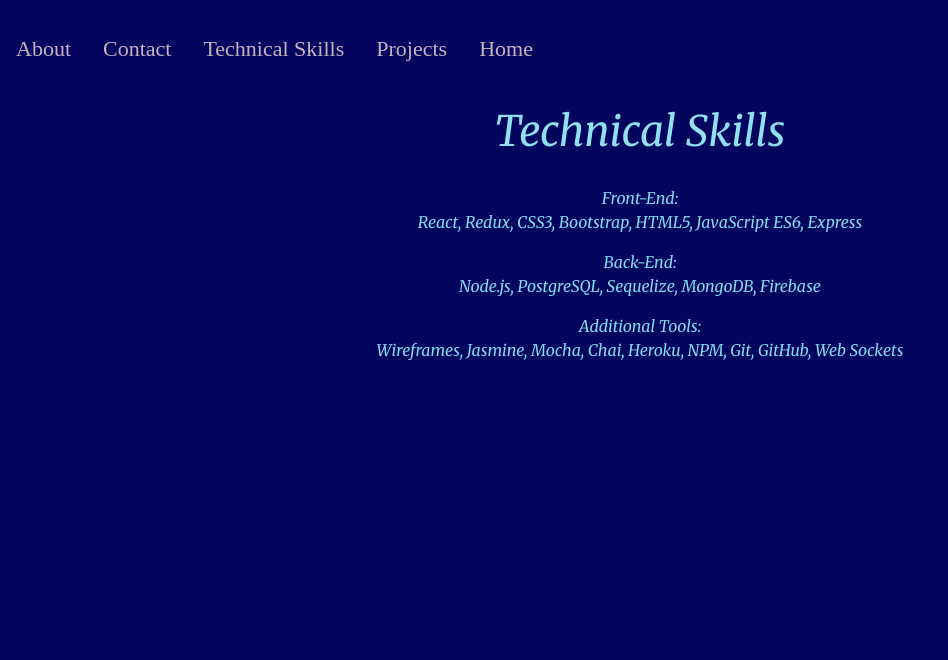
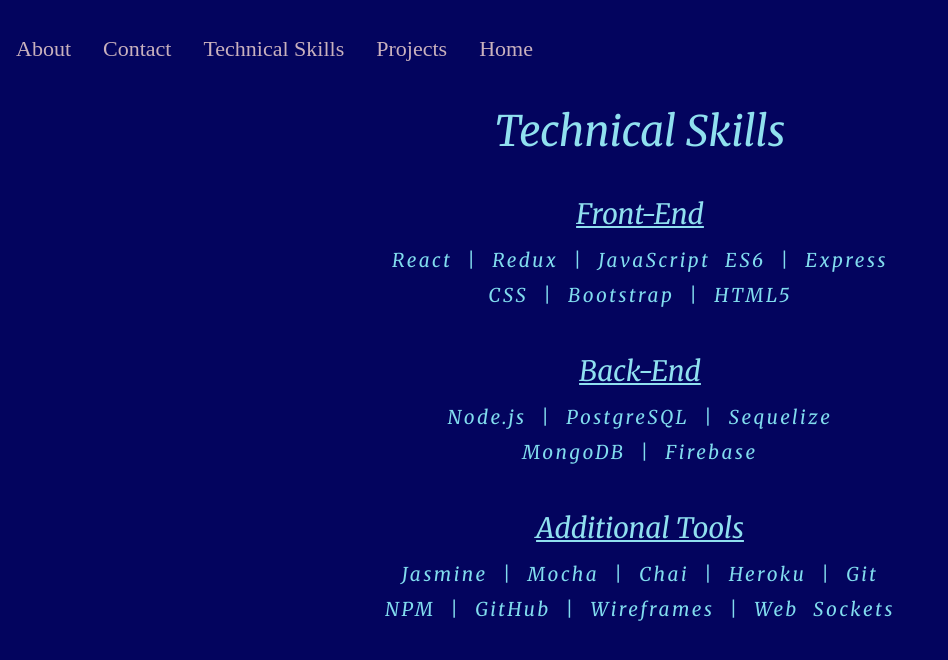
Before and after one commit to tdw78/timothy-weiss, a React (Create React App) app: page /skills in a window 1280 px wide. Shown: the top 660 px of the page, without its empty margins (0-948 px from the left). Built offline with nearby package versions, Linux system fonts and the light colour scheme.

Commit message:
Changes made

```diff
--- a/src/App.css
+++ b/src/App.css
@@ -41,11 +41,11 @@
 #about-me {
   color: #81DCEE;
   font-size: 17px;
-  font-weight: bold;
+  /* font-weight: bold; */
   text-align: left;
   line-height: 1.7;
   word-spacing: 4px;
-  letter-spacing: .1rem;
+  letter-spacing: .2rem;
 }
 
 img {
--- a/src/components/Skills.js
+++ b/src/components/Skills.js
@@ -6,29 +6,91 @@
   render () {
     const titleStyle = {
       fontSize: 42,
-      paddingBottom: 22,
       paddingTop: 33
+    }
+    const headerStyle = {
+      fontSize: 28,
+      paddingTop: 29,
+      textDecorationLine: 'underline'
     }
     const listStyle = {
       color: "#81DCEE",
-      textAlign: "center"
+      textAlign: "center",
+      fontSize: 19,
+      wordSpacing: 8,
+      lineHeight: 1,
+      letterSpacing: 2.5
     }
 
+      {/* <p style={listStyle}>React, Redux, CSS3, Bootstrap, HTML5, JavaScript ES6, Express</p> */}
     return (
       <div>
         <div className="main">
           <h2 style={titleStyle}>Technical Skills</h2>
+
           <div className="row">
-            <div className="col-lg-3"></div>
-          <div className="col-lg-6" id="skills-list">
-            <p style={listStyle}>Front-End:<br></br>  React, Redux, CSS3, Bootstrap, HTML5, JavaScript ES6, Express</p>
-            <p style={listStyle}>Back-End:<br></br>  Node.js, PostgreSQL, Sequelize, MongoDB, Firebase</p>
-            <p style={listStyle}>Additional Tools:<br></br>  Wireframes, Jasmine, Mocha, Chai, Heroku, NPM, Git, GitHub, Web Sockets</p>
+            <div className="col-lg-2"></div>
+              <div className="col-lg-8" id="skills-list">
+
+
+                <p style={headerStyle}>Front-End<br></br> </p>
+
+                <div class="row">
+                  <div class="col-lg-2"></div>
+                  <div class="col-lg-8">
+                    <p style={listStyle}>React | Redux | JavaScript ES6 | Express</p>
+                  </div>
+                </div>
+
+                <div class="row">
+                  <div class="col-lg-2"></div>
+                  <div class="col-lg-8">
+                    <p style={listStyle}>CSS | Bootstrap | HTML5</p>
+                  </div>
+                </div>
+
+            <p style={headerStyle}>Back-End<br></br></p>
+            {/* <p style={listStyle}>Node.js, PostgreSQL, Sequelize, MongoDB, Firebase</p> */}
+
+            <div class="row">
+                  <div class="col-lg-2"></div>
+                  <div class="col-lg-8">
+                    <p style={listStyle}>Node.js | PostgreSQL | Sequelize</p>
+                  </div>
+                </div>
+
+                <div class="row">
+                  <div class="col-lg-3"></div>
+                  <div class="col-lg-6">
+                    <p style={listStyle}>MongoDB | Firebase</p>
+                  </div>
+                </div>
+
+
+            <p style={headerStyle}>Additional Tools<br></br> </p>
+            {/* <p style={listStyle}> Wireframes, Jasmine, Mocha, Chai, Heroku, NPM, Git, GitHub, Web Sockets</p> */}
+
+            <div class="row">
+                  <div class="col-lg-2"></div>
+                  <div class="col-lg-8">
+                    <p style={listStyle}>Jasmine | Mocha | Chai | Heroku | Git</p>
+                  </div>
+                </div>
+
+                <div class="row">
+                  <div class="col-lg-2"></div>
+                  <div class="col-lg-8">
+                  <p style={listStyle}>NPM | GitHub | Wireframes | Web Sockets</p>
+                  </div>
+                </div>
+
           </div>
+
           <div className="col-lg-2"></div>
          </div>
-        </div>
+
       </div>
+    </div>
   );
  }
 }
```
